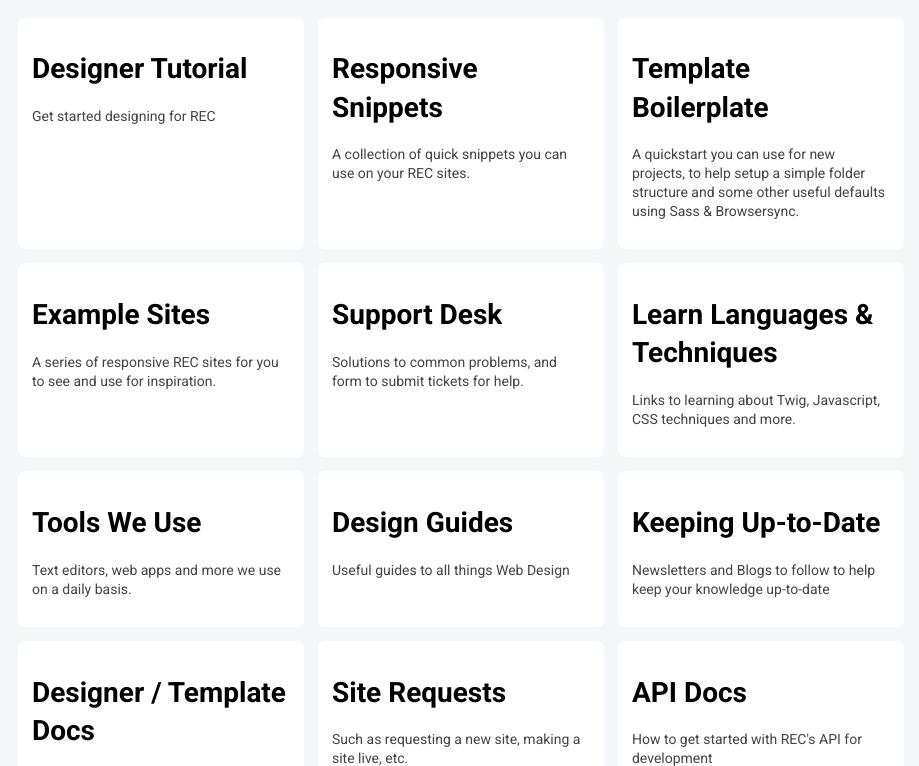
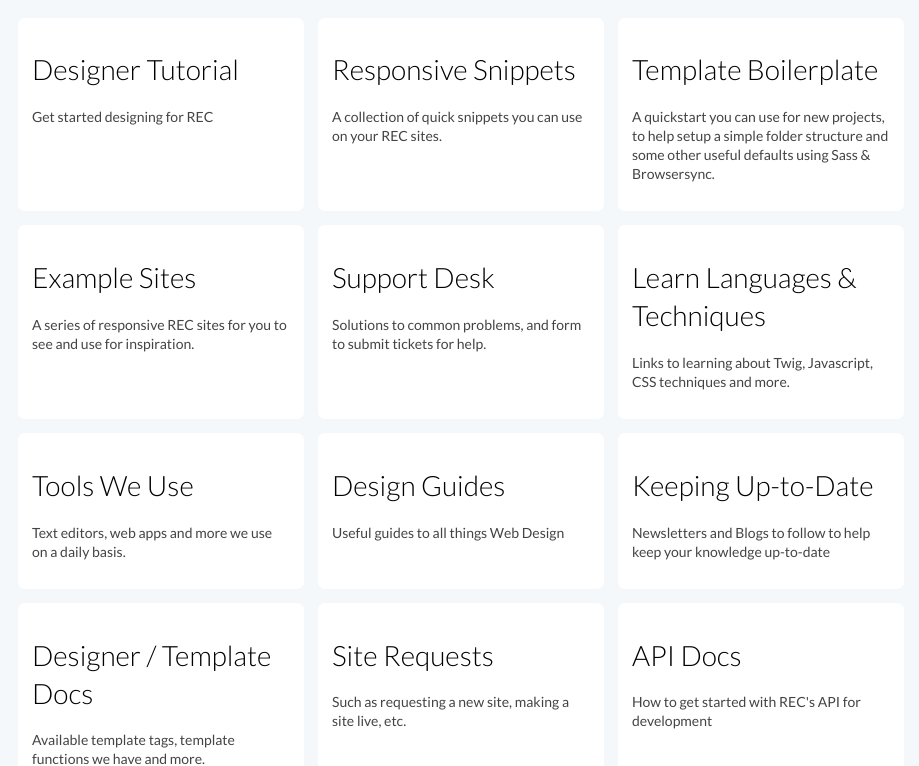
Before and after one commit to ReallyEasyCart/reallyeasycart.github.io, a plain HTML site: page index.html in a window 1280 px wide. Shown: the part 122-888 px from the top of the page, without its empty margins (179-1098 px from the left). Drawn offline with nearby package versions, Linux system fonts and the light colour scheme.

Commit message:
style: Lato font now in use

```diff
--- a/css/app.css
+++ b/css/app.css
@@ -1,12 +1,17 @@
 
+/* === Base === */
 body {
-	font: 14px/1.36 "Roboto", sans-serif;
+	font: 14px/1.36 "Lato", sans-serif;
 	padding: 1em;
 	background: #f5f8fa;
 }
 
 * {
 	box-sizing: border-box;
+}
+
+h1, h2, h3 {
+	font-weight: 300;
 }
 
 /* -- page layout -- */
@@ -19,7 +24,6 @@ body {
 	margin: 0;
 }
 .page-header h2 {
-	font-weight: normal;
 	margin: 0;
 	color: #444;
 }
--- a/index.html
+++ b/index.html
@@ -6,7 +6,7 @@
     <title>REC Designer Hub by ReallyEasyCart</title>
 
     <link rel="stylesheet" href="https://cdnjs.cloudflare.com/ajax/libs/normalize/8.0.1/normalize.min.css" />
-    <link rel="stylesheet" href="//fonts.googleapis.com/css?family=Roboto:400,700">
+    <link rel="stylesheet" href="https://fonts.googleapis.com/css?family=Lato:300,400,700">
     <link rel="stylesheet" href="/css/app.css">
 </head>
 <body>
```
